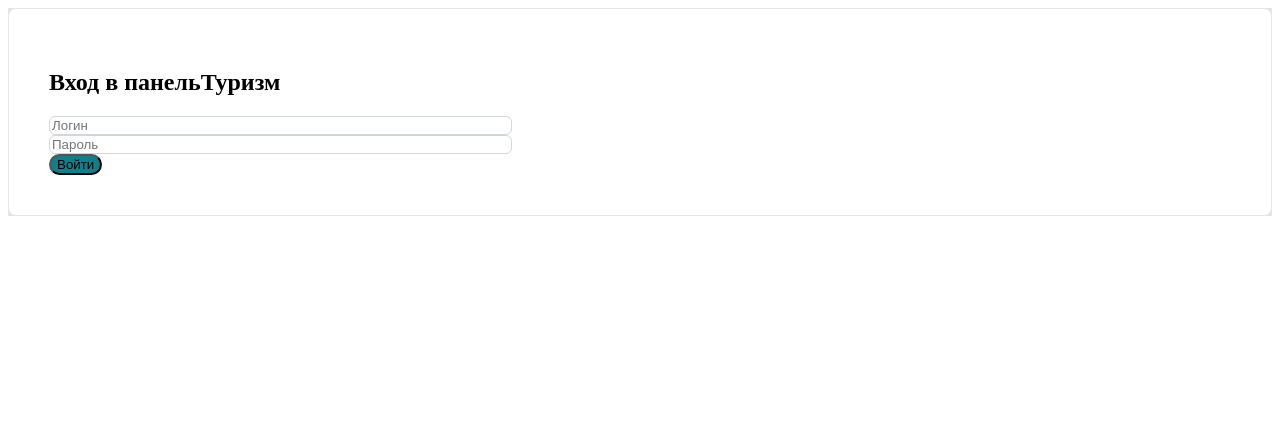
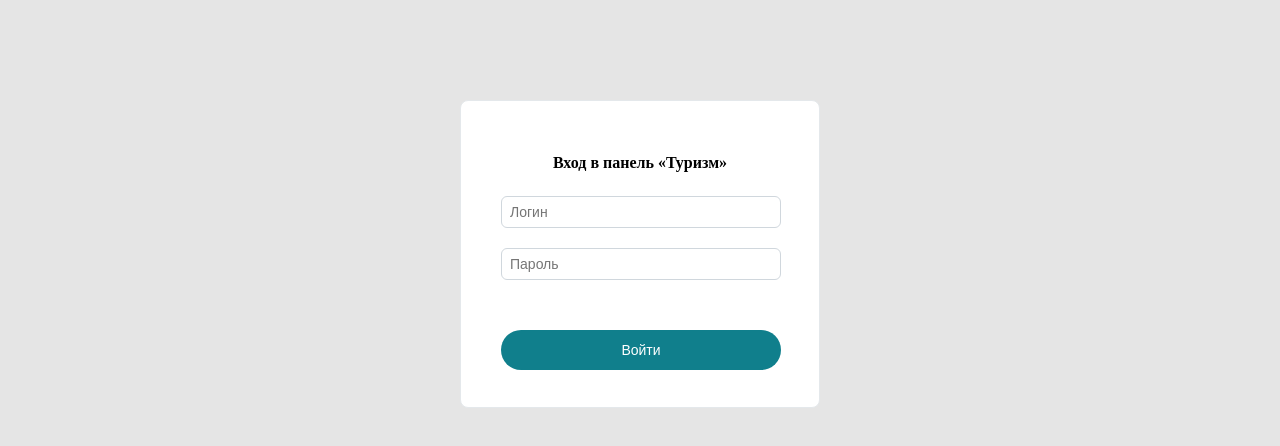
Before and after one commit to DalerOleg/JobExa, a plain HTML site: page 3/index.html in a window 1280 px wide. Drawn offline with Linux system fonts and the light colour scheme.

Commit message:
20.11.lunch

```diff
--- a/3/index.html
+++ b/3/index.html
@@ -2,32 +2,70 @@
 <html>
     <head>
         <meta charset="utf-8">
-        <title>Sign in</title>
+        <title>Login form</title>
 
         <style>
+            * {
+                box-sizing: border-box;
+            }
             .wrapper {
-               background-color: #E5E5E5;
-               height: 100%;
+                width: 360px;
+                height: 308px;
+                border: 1px solid #E4E8EB;
+                border-radius: 8px;
+                background-color: #ffffff;
+                margin: 15px 5px 10px 5px;
+                padding: 40px;
+                margin: 100px auto;
+                margin-left:auto;
+                margin-right: auto;
+                text-align: center;
 
+            }
+            body {
+                background-color: #E5E5E5;
             }
             .frame {
 
             }
-            .sign_in_bar {
+            /* .sign_in_bar {
                 border: 1px solid #E4E8EB;
                 border-radius: 8px;
                 background-color: #ffffff;
                 margin: 15px 5px 10px 5px;
                 padding: 40px 40px;
                 margin: 0px auto;
-            }
+                margin-left:auto;
+                margin-right: auto;
+                padding: 0 0 0 30px;
+            } */
             .login_bar {
                 border-radius: 6px;
                 border: 1px solid #D0D7DD;
+                margin: 10px auto;
+                font-size: 14px;
+                width: 280px;
+                height: 32px;
+                outline: none;
+                text-indent: 6px;
+
             }
             .sign_in_button {
                 border-radius: 20px;
                 background-color: #107F8C;
+                margin: 40px auto;
+                font-size: 14px;
+                width: 280px;
+                height: 40px;
+                border: none;
+                color: #ffffff;
+
+            }
+            button:hover {
+                background-color: #005E7F;
+            }
+            h2{
+                font-size: 16px;
             }
         </style>
     </head>
@@ -35,8 +73,8 @@
         <div class="wrapper">
             <div class="frame">
                 <div class="sign_in_bar">
-                    <h2>Вход в панельТуризм</h2>
-                    <input class="login_bar" type="search" size="55" placeholder="Логин"><br>
+                    <h2>Вход в панель «Туризм»</h2>
+                    <input class="login_bar" type="text" size="55" placeholder="Логин"><br>
                     <input class="login_bar" type="password" size="55" placeholder="Пароль"> <br>
                     <button class="sign_in_button">Войти</button>
                 </div>
```
Also changed, not shown: 1/index.html (+9 -1 lines).
